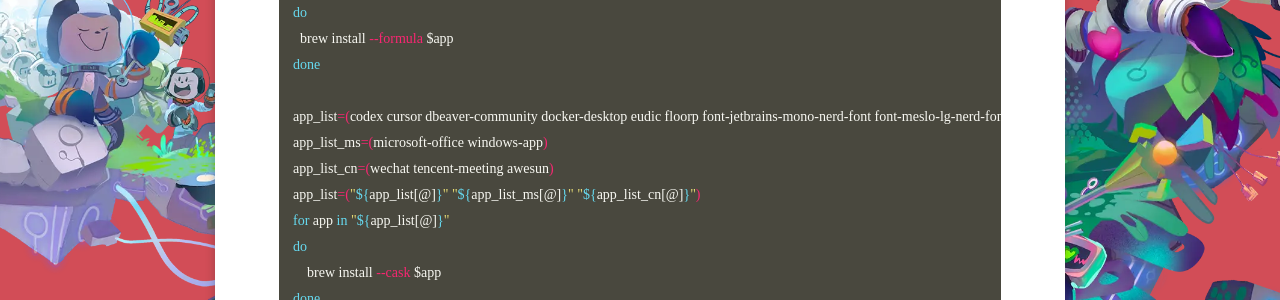
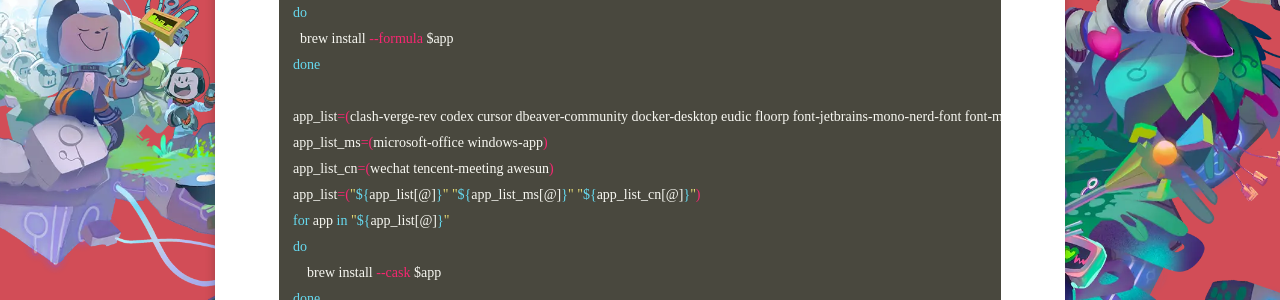
Before and after one commit to WebPavel/WebPavel.github.io, a Jekyll site: the page built from _posts/2026-05-13-brew-installs-apps-on-demand-for-macOS.md, in a window 1280 px wide and 900 px high, scrolled down 1017 px. Shown: the part 151-451 px from the top of the window. Built offline with Jekyll 4.4.1, drawn with Linux system fonts in a browser that asks for light colours; some web fonts are replaced; comment, search, counter and statistics services are not loaded.

Commit message:
feat: update on macOS app list installed via brew

```diff
--- a/_posts/2026-05-13-brew-installs-apps-on-demand-for-macOS.md
+++ b/_posts/2026-05-13-brew-installs-apps-on-demand-for-macOS.md
@@ -42,7 +42,7 @@ do
   brew install --formula $app
 done
 
-app_list=(codex cursor dbeaver-community docker-desktop eudic floorp font-jetbrains-mono-nerd-font font-meslo-lg-nerd-font free-download-manager git-credential-manager google-chrome iina intellij-idea iterm2 keka lulu maccy raycast shottr spotify stats tabby utm visual-studio-code vivaldi windows-app xnviewmp)
+app_list=(clash-verge-rev codex cursor dbeaver-community docker-desktop eudic floorp font-jetbrains-mono-nerd-font font-meslo-lg-nerd-font free-download-manager git-credential-manager google-chrome iina intellij-idea iterm2 keka lulu maccy raycast shottr spotify stats tabby utm visual-studio-code vivaldi windows-app xnviewmp)
 app_list_ms=(microsoft-office windows-app)
 app_list_cn=(wechat tencent-meeting awesun)
 app_list=("${app_list[@]}" "${app_list_ms[@]}" "${app_list_cn[@]}")
```
